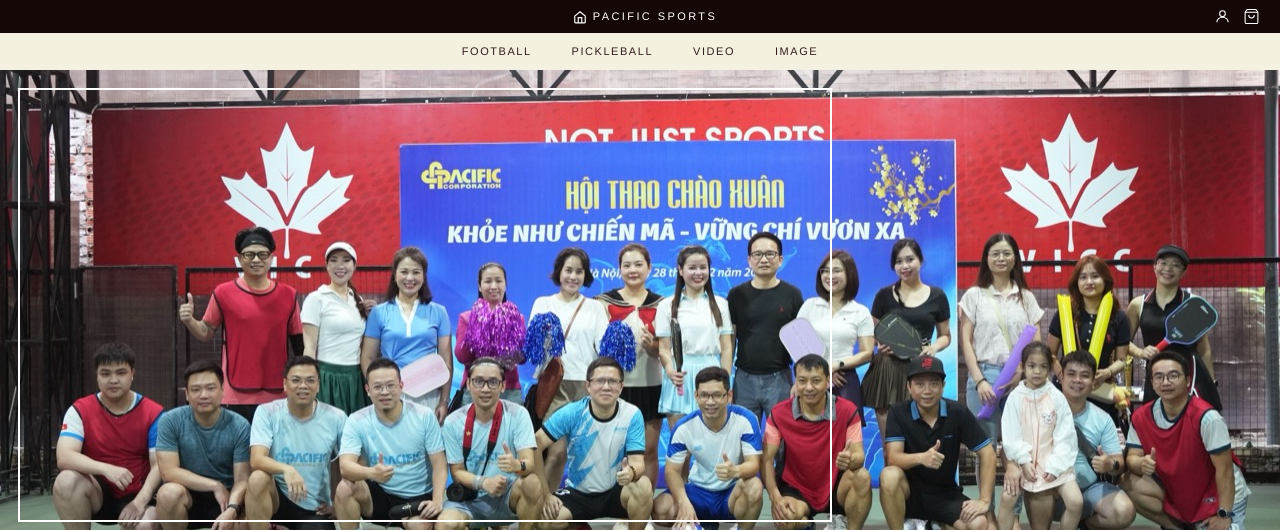
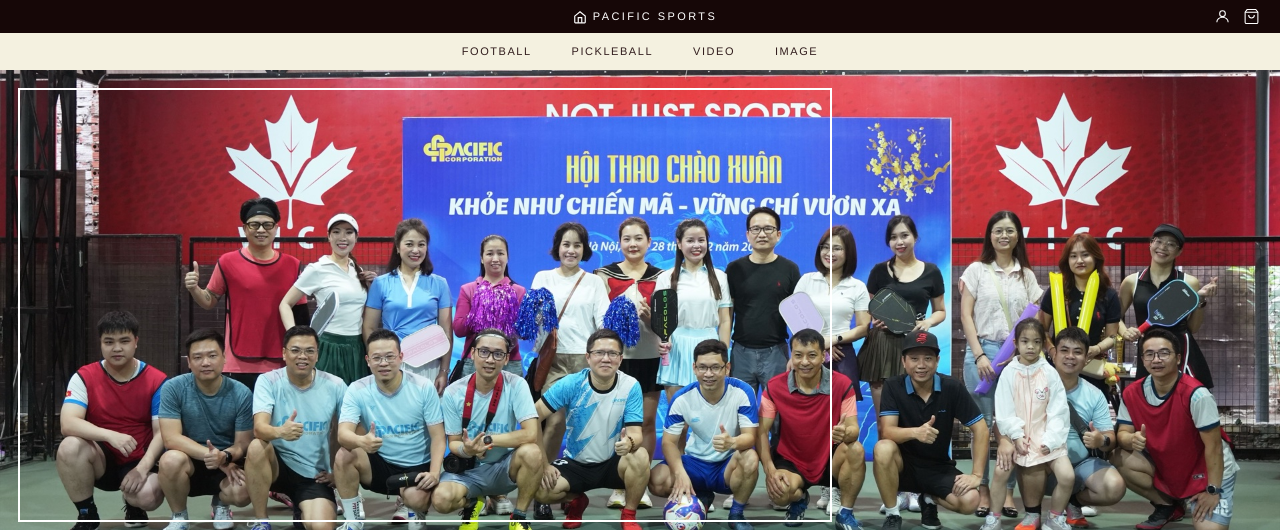
Before and after one commit to hungg2304/pacific-football, a website: page index.html in a window 1280 px wide. Shown: the top 530 px of the page. Drawn offline with nearby package versions, Linux system fonts and the light colour scheme.

Commit message:
replace hero banner with TLT06022

```diff
--- a/index.html
+++ b/index.html
@@ -77,7 +77,7 @@
   <!-- ═══════════════════════ HERO ═══════════════════════ -->
   <section class="relative overflow-hidden" style="background-color:#7a6550;">
     <img
-      src="TLT06020.jpg"
+      src="TLT06022.jpg"
       alt="Hero"
       class="w-full object-cover"
       style="height:560px; display:block;"
```
Also changed, not shown: TLT06022.jpg (added).
